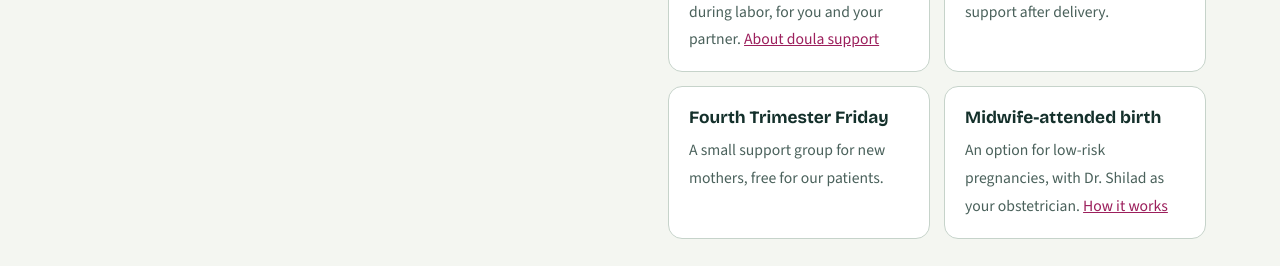
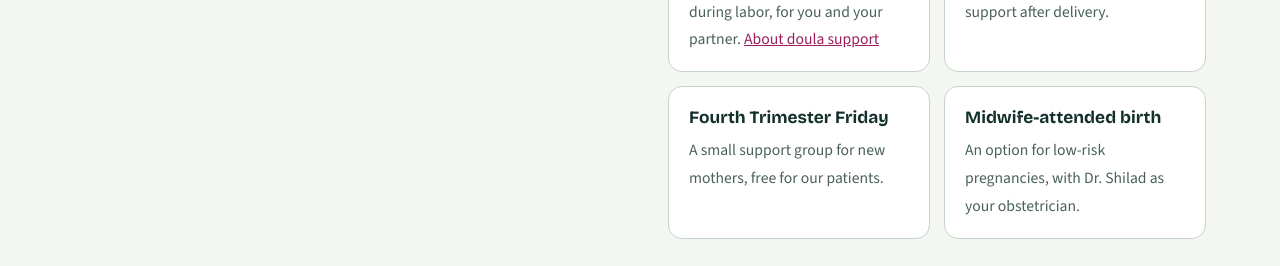
Before and after one commit to msemara/vista-obgyn, a plain HTML site: page index.html in a window 1280 px wide. Shown: the part 4200-4466 px from the top of the page. Drawn offline with nearby package versions, Linux system fonts and the light colour scheme.

Commit message:
Remove dead How it works link from the midwife-attended birth card
Co-Authored-By: Claude Opus 5.5 <noreply@anthropic.com>
Claude-Session: https://claude.ai/code/session_01ELcg1qw1qZt3QuAfxKXqYi

```diff
--- a/index.html
+++ b/index.html
@@ -247,7 +247,7 @@
       <div><b>Doula support</b><span>Comfort, coaching and advocacy during labor, for you and your partner. <a href="/doula-support/">About doula support</a></span></div>
       <div><b>Postpartum care</b><span>Recovery visits and breastfeeding support after delivery.</span></div>
       <div><b>Fourth Trimester Friday</b><span>A small support group for new mothers, free for our patients.</span></div>
-      <div><b>Midwife-attended birth</b><span>An option for low-risk pregnancies, with Dr. Shilad as your obstetrician. <a href="midwifery-birth.html">How it works</a></span></div>
+      <div><b>Midwife-attended birth</b><span>An option for low-risk pregnancies, with Dr. Shilad as your obstetrician.</span></div>
     </div>
     </div>
   </div>
```
